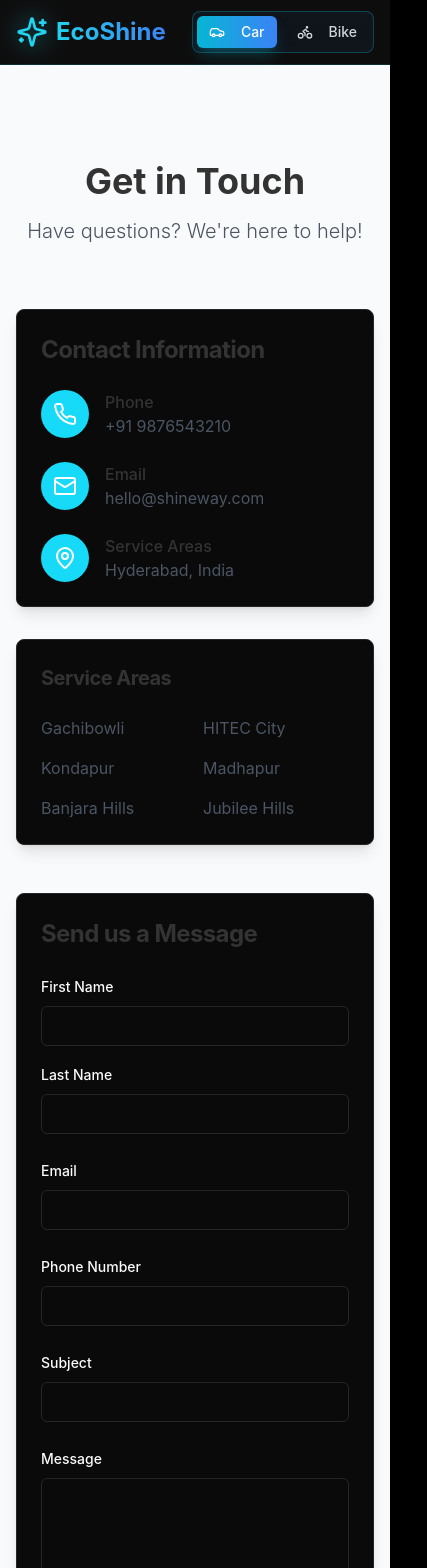
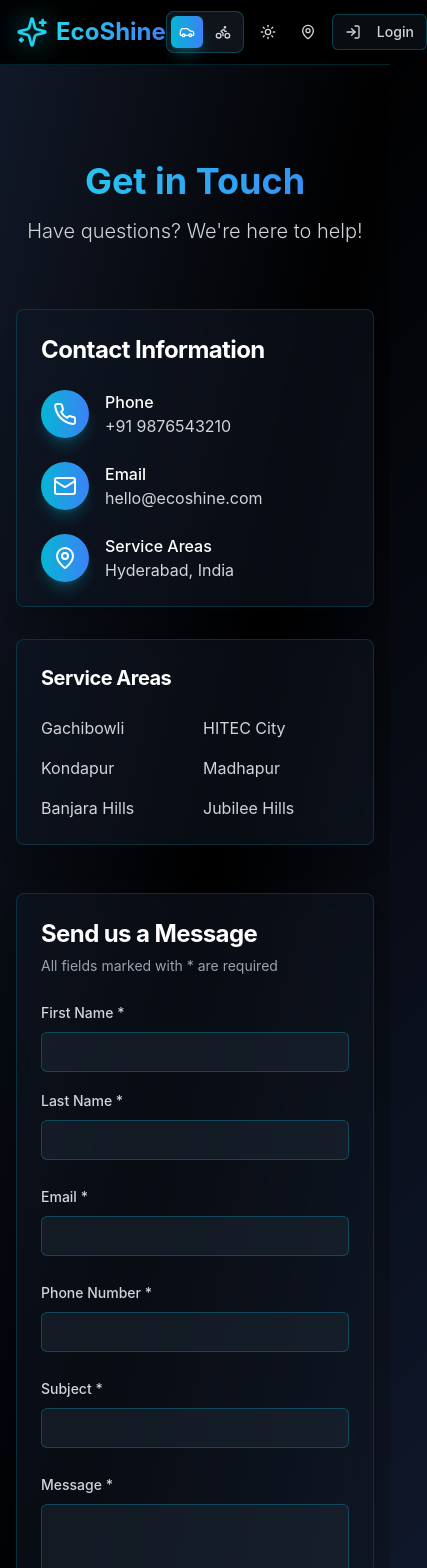
Before and after one commit to lokey009/eco-shine-subscriptions, a React (Vite) app: page /contact in a window 390 px wide. Shown: the top 1568 px of the page, 427 px wide, since content can reach past the window. Built offline with nearby package versions, Linux system fonts and the light colour scheme.

Commit message:
Apply consistent styling and fix UI issues
- Applied the dark theme to all pages.
- Fixed mobile alignment issues.
- Updated signup page copy and email field.
- Implemented conditional contact form fields.

```diff
--- a/src/components/Header.tsx
+++ b/src/components/Header.tsx
@@ -1,13 +1,29 @@
 
-import { Sparkles, Car, Bike, MapPin } from "lucide-react";
+import { Sparkles, Car, Bike, MapPin, Moon, Sun } from "lucide-react";
 import { Link, useLocation } from "react-router-dom";
 import { useVehicle } from "@/contexts/VehicleContext";
 import { Button } from "@/components/ui/button";
 import ProfileDropdown from "./ProfileDropdown";
+import { useState, useEffect } from "react";
 
 const Header = () => {
   const { vehicleType, setVehicleType } = useVehicle();
   const location = useLocation();
+  const [isDarkMode, setIsDarkMode] = useState(true);
+
+  useEffect(() => {
+    // Apply dark mode by default
+    document.documentElement.classList.add('dark');
+  }, []);
+
+  const toggleTheme = () => {
+    setIsDarkMode(!isDarkMode);
+    if (isDarkMode) {
+      document.documentElement.classList.remove('dark');
+    } else {
+      document.documentElement.classList.add('dark');
+    }
+  };
 
   const isActive = (path: string) => {
     return location.pathname === path;
@@ -27,39 +43,67 @@ const Header = () => {
             </span>
           </Link>
 
-          {/* Vehicle Toggle */}
-          <div className="flex items-center space-x-4">
-            <div className="flex items-center space-x-2 bg-gray-800/50 backdrop-blur-sm rounded-lg p-1 border border-cyan-500/30">
+          {/* Mobile-optimized controls */}
+          <div className="flex items-center space-x-2 sm:space-x-4">
+            {/* Vehicle Toggle */}
+            <div className="flex items-center space-x-1 bg-gray-800/50 backdrop-blur-sm rounded-lg p-1 border border-cyan-500/30">
               <Button
                 variant={vehicleType === 'car' ? 'default' : 'ghost'}
                 size="sm"
                 onClick={() => setVehicleType('car')}
-                className={`flex items-center space-x-2 h-8 ${
+                className={`flex items-center space-x-1 h-8 px-2 text-xs sm:text-sm ${
                   vehicleType === 'car'
                     ? 'bg-gradient-to-r from-cyan-500 to-blue-500 text-white shadow-lg shadow-cyan-500/25'
                     : 'text-gray-300 hover:text-cyan-400 hover:bg-gray-700/50'
                 }`}
               >
-                <Car className="w-4 h-4" />
-                <span>Car</span>
+                <Car className="w-3 h-3 sm:w-4 sm:h-4" />
+                <span className="hidden sm:inline">Car</span>
               </Button>
               <Button
                 variant={vehicleType === 'bike' ? 'default' : 'ghost'}
                 size="sm"
                 onClick={() => setVehicleType('bike')}
-                className={`flex items-center space-x-2 h-8 ${
+                className={`flex items-center space-x-1 h-8 px-2 text-xs sm:text-sm ${
                   vehicleType === 'bike'
                     ? 'bg-gradient-to-r from-cyan-500 to-blue-500 text-white shadow-lg shadow-cyan-500/25'
                     : 'text-gray-300 hover:text-cyan-400 hover:bg-gray-700/50'
                 }`}
               >
-                <Bike className="w-4 h-4" />
-                <span>Bike</span>
+                <Bike className="w-3 h-3 sm:w-4 sm:h-4" />
+                <span className="hidden sm:inline">Bike</span>
               </Button>
             </div>
+
+            {/* Theme Toggle */}
+            <Button
+              variant="ghost"
+              size="sm"
+              onClick={toggleTheme}
+              className="h-8 w-8 p-0 text-gray-300 hover:text-cyan-400 hover:bg-gray-800/50"
+            >
+              {isDarkMode ? <Sun className="w-4 h-4" /> : <Moon className="w-4 h-4" />}
+            </Button>
+
+            {/* Location Button */}
+            <Button
+              variant="ghost"
+              size="sm"
+              className="flex items-center space-x-1 h-8 px-2 text-gray-300 hover:text-cyan-400 hover:bg-gray-800/50"
+              asChild
+            >
+              <Link to="/location">
+                <MapPin className="w-3 h-3 sm:w-4 sm:h-4" />
+                <span className="hidden md:inline text-xs sm:text-sm">Location</span>
+              </Link>
+            </Button>
+
+            {/* Profile/Login */}
+            <ProfileDropdown />
           </div>
 
-          <nav className="hidden md:flex space-x-8">
+          {/* Desktop Navigation */}
+          <nav className="hidden lg:flex space-x-8 absolute left-1/2 transform -translate-x-1/2">
             <Link
               to="/dashboard"
               className={`transition-colors ${
@@ -100,18 +144,6 @@ const Header = () => {
             >
               Contact
             </Link>
-            <Button
-              variant="ghost"
-              size="sm"
-              className="flex items-center space-x-2 text-gray-300 hover:text-cyan-400 hover:bg-gray-800/50"
-              asChild
-            >
-              <Link to="/location">
-                <MapPin className="w-4 h-4" />
-                <span>Location</span>
-              </Link>
-            </Button>
-            <ProfileDropdown />
           </nav>
         </div>
       </div>
--- a/src/pages/Contact.tsx
+++ b/src/pages/Contact.tsx
@@ -7,24 +7,81 @@ import { Label } from "@/components/ui/label";
 import { Textarea } from "@/components/ui/textarea";
 import Header from "@/components/Header";
 import Footer from "@/components/Footer";
+import { useState, useEffect } from "react";
+import { toast } from "sonner";
 
 const Contact = () => {
+  const [isLoggedIn, setIsLoggedIn] = useState(false);
+  const [userData, setUserData] = useState<any>(null);
+  const [formData, setFormData] = useState({
+    firstName: "",
+    lastName: "",
+    email: "",
+    phone: "",
+    subject: "",
+    message: ""
+  });
+
+  useEffect(() => {
+    // Check if user is logged in and get their data
+    const userLoggedIn = localStorage.getItem('userLoggedIn') === 'true';
+    setIsLoggedIn(userLoggedIn);
+
+    if (userLoggedIn) {
+      const storedUserData = localStorage.getItem('userData');
+      if (storedUserData) {
+        const user = JSON.parse(storedUserData);
+        setUserData(user);
+        // Pre-fill form with user data
+        setFormData(prev => ({
+          ...prev,
+          firstName: user.fullName?.split(' ')[0] || "",
+          lastName: user.fullName?.split(' ').slice(1).join(' ') || "",
+          email: user.email || "",
+          phone: user.phone || ""
+        }));
+      }
+    }
+  }, []);
+
   const handleSubmit = (e: React.FormEvent) => {
     e.preventDefault();
-    // Handle form submission
+
+    // Validation for non-logged in users
+    if (!isLoggedIn) {
+      if (!formData.firstName || !formData.lastName || !formData.email || !formData.phone) {
+        toast.error("Please fill in all required fields");
+        return;
+      }
+    }
+
+    if (!formData.subject || !formData.message) {
+      toast.error("Please fill in subject and message");
+      return;
+    }
+
+    // Here you would typically send the data to your backend
+    toast.success("Message sent successfully! We'll get back to you soon.");
+
+    // Reset non-user fields
+    setFormData(prev => ({
+      ...prev,
+      subject: "",
+      message: ""
+    }));
   };
 
   return (
-    <div className="min-h-screen bg-white">
+    <div className="min-h-screen bg-gradient-to-br from-gray-900 via-black to-gray-900">
       <Header />
 
-      <section className="py-24 bg-gray-50">
+      <section className="py-24 bg-gradient-to-br from-gray-900 via-black to-gray-900">
         <div className="max-w-7xl mx-auto px-4 sm:px-6 lg:px-8">
           <div className="text-center mb-16">
-            <h1 className="text-4xl lg:text-5xl font-bold text-dark-gray mb-4">
+            <h1 className="text-4xl lg:text-5xl font-bold bg-gradient-to-r from-cyan-400 to-blue-500 bg-clip-text text-transparent mb-4">
               Get in Touch
             </h1>
-            <p className="text-xl text-gray-600 font-light">
+            <p className="text-xl text-gray-300 font-light">
               Have questions? We're here to help!
             </p>
           </div>
@@ -32,49 +89,49 @@ const Contact = () => {
           <div className="grid lg:grid-cols-2 gap-12">
             {/* Contact Info */}
             <div className="space-y-8">
-              <Card className="shadow-lg">
+              <Card className="premium-card shadow-xl">
                 <CardHeader>
-                  <CardTitle className="text-2xl font-bold text-dark-gray">Contact Information</CardTitle>
+                  <CardTitle className="text-2xl font-bold text-white">Contact Information</CardTitle>
                 </CardHeader>
                 <CardContent className="space-y-6">
                   <div className="flex items-center space-x-4">
-                    <div className="w-12 h-12 bg-primary rounded-full flex items-center justify-center">
+                    <div className="w-12 h-12 bg-gradient-to-r from-cyan-500 to-blue-500 rounded-full flex items-center justify-center shadow-lg shadow-cyan-500/25">
                       <Phone className="w-6 h-6 text-white" />
                     </div>
                     <div>
-                      <p className="font-medium text-dark-gray">Phone</p>
-                      <p className="text-gray-600">+91 9876543210</p>
+                      <p className="font-medium text-white">Phone</p>
+                      <p className="text-gray-300">+91 9876543210</p>
                     </div>
                   </div>
 
                   <div className="flex items-center space-x-4">
-                    <div className="w-12 h-12 bg-primary rounded-full flex items-center justify-center">
+                    <div className="w-12 h-12 bg-gradient-to-r from-cyan-500 to-blue-500 rounded-full flex items-center justify-center shadow-lg shadow-cyan-500/25">
                       <Mail className="w-6 h-6 text-white" />
                     </div>
                     <div>
-                      <p className="font-medium text-dark-gray">Email</p>
-                      <p className="text-gray-600">hello@shineway.com</p>
+                      <p className="font-medium text-white">Email</p>
+                      <p className="text-gray-300">hello@ecoshine.com</p>
                     </div>
                   </div>
 
                   <div className="flex items-center space-x-4">
-                    <div className="w-12 h-12 bg-primary rounded-full flex items-center justify-center">
+                    <div className="w-12 h-12 bg-gradient-to-r from-cyan-500 to-blue-500 rounded-full flex items-center justify-center shadow-lg shadow-cyan-500/25">
                       <MapPin className="w-6 h-6 text-white" />
                     </div>
                     <div>
-                      <p className="font-medium text-dark-gray">Service Areas</p>
-                      <p className="text-gray-600">Hyderabad, India</p>
+                      <p className="font-medium text-white">Service Areas</p>
+                      <p className="text-gray-300">Hyderabad, India</p>
                     </div>
                   </div>
                 </CardContent>
               </Card>
 
-              <Card className="shadow-lg">
+              <Card className="premium-card shadow-xl">
                 <CardHeader>
-                  <CardTitle className="text-xl font-bold text-dark-gray">Service Areas</CardTitle>
+                  <CardTitle className="text-xl font-bold text-white">Service Areas</CardTitle>
                 </CardHeader>
                 <CardContent>
-                  <div className="grid grid-cols-2 gap-4 text-gray-600">
+                  <div className="grid grid-cols-2 gap-4 text-gray-300">
                     <p>Gachibowli</p>
                     <p>HITEC City</p>
                     <p>Kondapur</p>
@@ -87,44 +144,98 @@ const Contact = () => {
             </div>
 
             {/* Contact Form */}
-            <Card className="shadow-lg">
+            <Card className="premium-card shadow-xl">
               <CardHeader>
-                <CardTitle className="text-2xl font-bold text-dark-gray">Send us a Message</CardTitle>
+                <CardTitle className="text-2xl font-bold text-white">Send us a Message</CardTitle>
+                {!isLoggedIn && (
+                  <p className="text-sm text-gray-400">All fields marked with * are required</p>
+                )}
               </CardHeader>
               <CardContent>
                 <form onSubmit={handleSubmit} className="space-y-6">
                   <div className="grid md:grid-cols-2 gap-4">
                     <div>
-                      <Label htmlFor="firstName">First Name</Label>
-                      <Input id="firstName" className="mt-2" required />
+                      <Label htmlFor="firstName" className="text-gray-300">
+                        First Name {!isLoggedIn && "*"}
+                      </Label>
+                      <Input
+                        id="firstName"
+                        value={formData.firstName}
+                        onChange={(e) => setFormData({...formData, firstName: e.target.value})}
+                        className="mt-2 bg-gray-800/50 border-cyan-500/30 text-white placeholder-gray-400 focus:border-cyan-400"
+                        readOnly={isLoggedIn}
+                        required={!isLoggedIn}
+                      />
                     </div>
                     <div>
-                      <Label htmlFor="lastName">Last Name</Label>
-                      <Input id="lastName" className="mt-2" required />
+                      <Label htmlFor="lastName" className="text-gray-300">
+                        Last Name {!isLoggedIn && "*"}
+                      </Label>
+                      <Input
+                        id="lastName"
+                        value={formData.lastName}
+                        onChange={(e) => setFormData({...formData, lastName: e.target.value})}
+                        className="mt-2 bg-gray-800/50 border-cyan-500/30 text-white placeholder-gray-400 focus:border-cyan-400"
+                        readOnly={isLoggedIn}
+                        required={!isLoggedIn}
+                      />
                     </div>
                   </div>
 
                   <div>
-                    <Label htmlFor="email">Email</Label>
-                    <Input id="email" type="email" className="mt-2" required />
+                    <Label htmlFor="email" className="text-gray-300">
+                      Email {!isLoggedIn && "*"}
+                    </Label>
+                    <Input
+                      id="email"
+                      type="email"
+                      value={formData.email}
+                      onChange={(e) => setFormData({...formData, email: e.target.value})}
+                      className="mt-2 bg-gray-800/50 border-cyan-500/30 text-white placeholder-gray-400 focus:border-cyan-400"
+                      readOnly={isLoggedIn}
+                      required={!isLoggedIn}
+                    />
                   </div>
 
                   <div>
-                    <Label htmlFor="phone">Phone Number</Label>
-                    <Input id="phone" type="tel" className="mt-2" required />
+                    <Label htmlFor="phone" className="text-gray-300">
+                      Phone Number {!isLoggedIn && "*"}
+                    </Label>
+                    <Input
+                      id="phone"
+                      type="tel"
+                      value={formData.phone}
+                      onChange={(e) => setFormData({...formData, phone: e.target.value})}
+                      className="mt-2 bg-gray-800/50 border-cyan-500/30 text-white placeholder-gray-400 focus:border-cyan-400"
+                      readOnly={isLoggedIn}
+                      required={!isLoggedIn}
+                    />
                   </div>
 
                   <div>
-                    <Label htmlFor="subject">Subject</Label>
-                    <Input id="subject" className="mt-2" required />
+                    <Label htmlFor="subject" className="text-gray-300">Subject *</Label>
+                    <Input
+                      id="subject"
+                      value={formData.subject}
+                      onChange={(e) => setFormData({...formData, subject: e.target.value})}
+                      className="mt-2 bg-gray-800/50 border-cyan-500/30 text-white placeholder-gray-400 focus:border-cyan-400"
+                      required
+                    />
                   </div>
 
                   <div>
-                    <Label htmlFor="message">Message</Label>
-                    <Textarea id="message" className="mt-2" rows={5} required />
+                    <Label htmlFor="message" className="text-gray-300">Message *</Label>
+                    <Textarea
+                      id="message"
+                      value={formData.message}
+                      onChange={(e) => setFormData({...formData, message: e.target.value})}
+                      className="mt-2 bg-gray-800/50 border-cyan-500/30 text-white placeholder-gray-400 focus:border-cyan-400"
+                      rows={5}
+                      required
+                    />
                   </div>
 
-                  <Button type="submit" className="w-full h-12 text-lg font-semibold eco-gradient hover:opacity-90">
+                  <Button type="submit" className="w-full h-12 text-lg font-semibold bg-gradient-to-r from-cyan-500 to-blue-500 hover:from-cyan-600 hover:to-blue-600 text-white shadow-lg shadow-cyan-500/25 border border-cyan-400/30">
                     Send Message
                   </Button>
                 </form>
--- a/src/pages/Signup.tsx
+++ b/src/pages/Signup.tsx
@@ -35,7 +35,7 @@ const Signup = () => {
   const handleSubmit = (e: React.FormEvent) => {
     e.preventDefault();
 
-    if (!formData.fullName || !formData.phone || !formData.password) {
+    if (!formData.fullName || !formData.phone || !formData.email || !formData.password) {
       toast.error("Please fill in all required fields");
       return;
     }
@@ -70,7 +70,7 @@ const Signup = () => {
             <CardHeader className="text-center">
               <CardTitle className="text-3xl font-bold bg-gradient-to-r from-cyan-400 to-blue-500 bg-clip-text text-transparent">Join EcoShine</CardTitle>
               <CardDescription className="text-lg text-gray-300">
-                Create your account to start your car wash subscription
+                Create your account to start your car/bike wash subscription
               </CardDescription>
             </CardHeader>
             <CardContent>
@@ -104,13 +104,14 @@ const Signup = () => {
                   </div>
 
                   <div>
-                    <Label htmlFor="email" className="text-gray-300">Email (Optional)</Label>
+                    <Label htmlFor="email" className="text-gray-300">Email *</Label>
                     <Input
                       id="email"
                       type="email"
                       value={formData.email}
                       onChange={(e) => setFormData({...formData, email: e.target.value})}
                       className="mt-2 bg-gray-800/50 border-cyan-500/30 text-white placeholder-gray-400 focus:border-cyan-400"
+                      required
                     />
                   </div>
 
```
Also changed, not shown: src/pages/About.tsx (+111 -82 lines).
